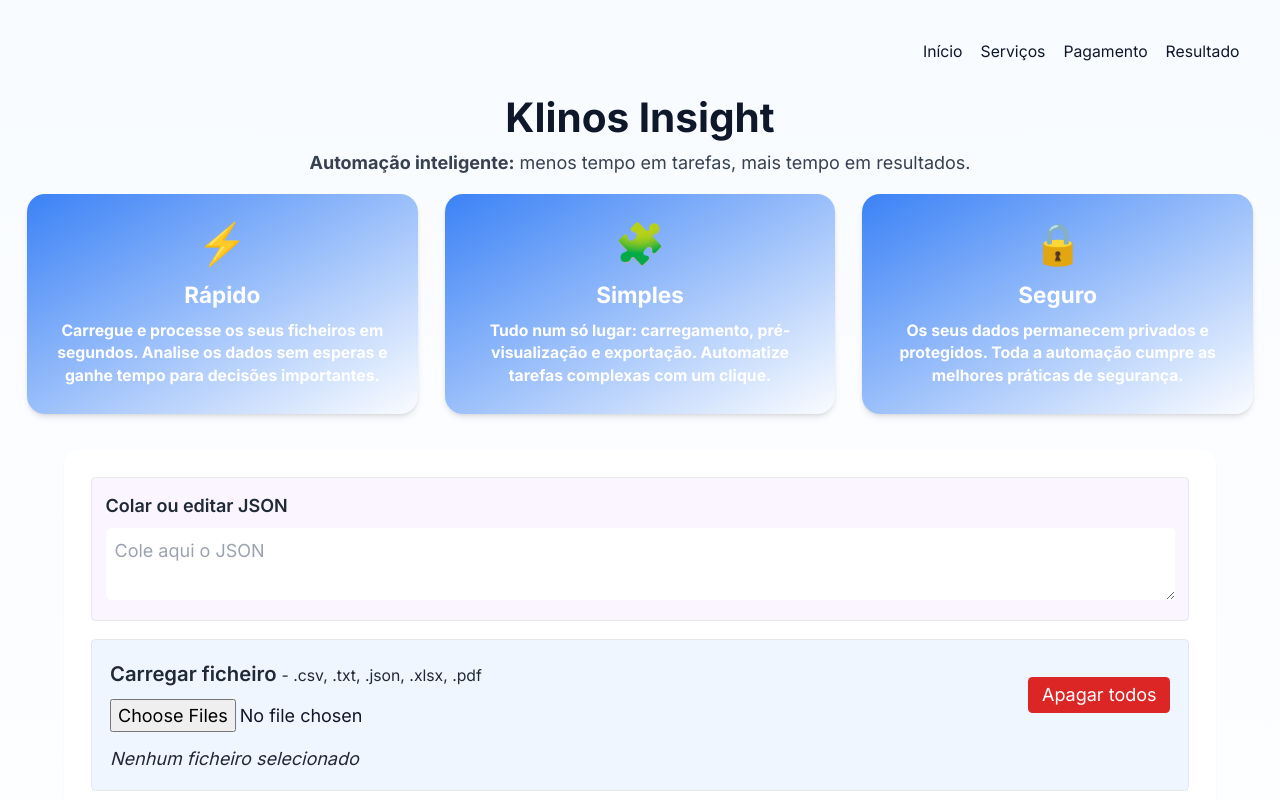
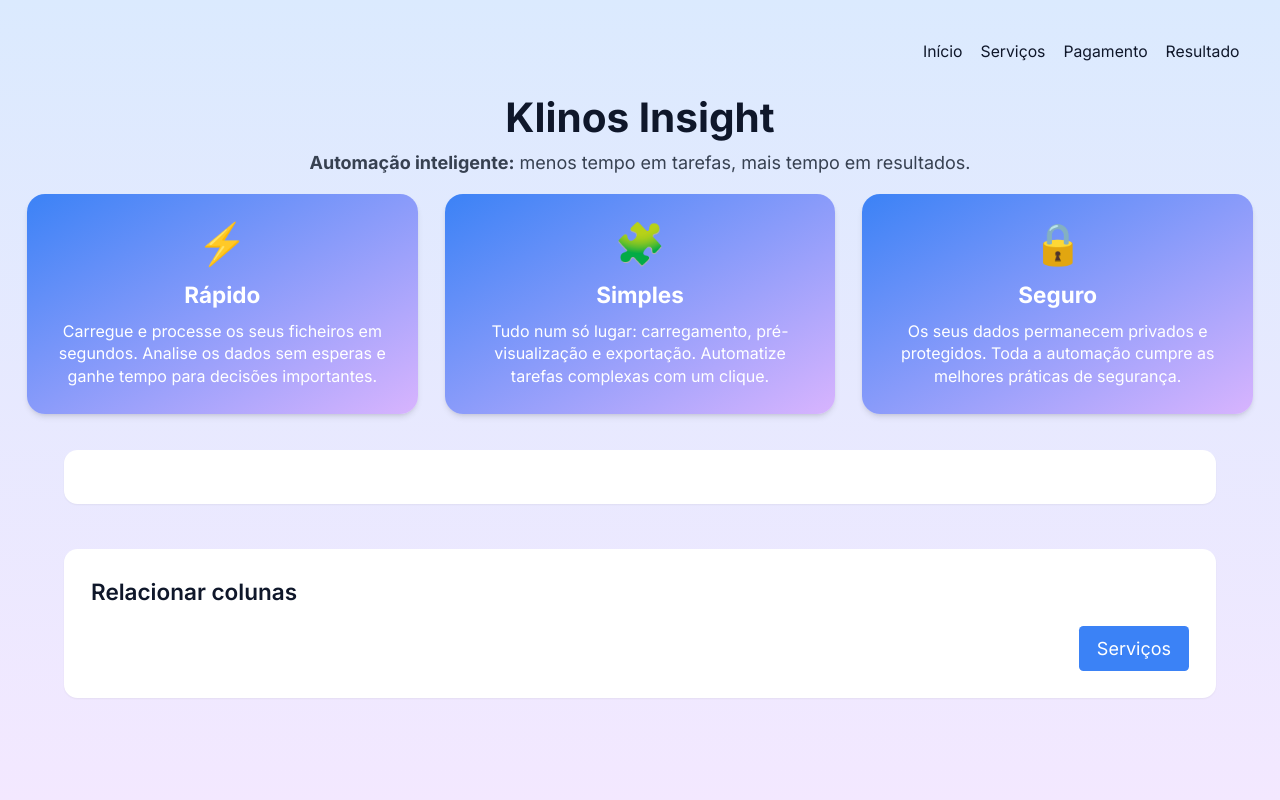
Before and after one commit to klinos3/klinos-App, a React (Create React App) app: page / in a window 1280 px wide. Shown: the top 800 px of the page. Built offline with nearby package versions, Linux system fonts and the light colour scheme.

Commit message:
update layout estetica

```diff
--- a/src/App.jsx
+++ b/src/App.jsx
@@ -146,10 +146,10 @@ export default function App() {
   };
 
   return (
-    <div className="min-h-screen p-6">
+    <div className="min-h-screen p-6 bg-gradient-to-b from-blue-100 to-purple-100">
       {/* Top bar: menus à direita */}
-      <div className="flex justify-end p-3 mb-2">
-        <nav className="flex gap-4 text-sm">
+      <div className="flex justify-end p-3 mb-2 text-sm">
+        <nav className="flex gap-4">
           <a className="hover:underline cursor-pointer">Início</a>
           <a className="hover:underline cursor-pointer">Serviços</a>
           <a className="hover:underline cursor-pointer">Pagamento</a>
@@ -167,7 +167,7 @@ export default function App() {
         >
           Klinos Insight
         </a>
-        <p className="mt-2 text-gray-700">
+        <p className="mt-2 text-gray-700 text-base">
           <strong>Automação inteligente:</strong> menos tempo em tarefas, mais tempo em resultados.
         </p>
       </header>
@@ -177,155 +177,35 @@ export default function App() {
         {cards.map((card, idx) => (
           <div
             key={idx}
-            className="bg-gradient-to-br from-blue-500 to-brandPurple rounded-2xl p-6 flex-1 text-white text-center shadow-md transform transition hover:scale-105"
+            className="bg-gradient-to-br from-blue-500 to-purple-300 rounded-2xl p-6 flex-1 text-white text-center shadow-md transform transition hover:scale-105"
           >
             <div className="text-4xl mb-3 font-bold">{card.icon}</div>
             <h2 className="text-xl font-bold mb-2">{card.title}</h2>
-            <p className="text-sm font-bold">{card.description}</p>
+            <p className="text-sm" style={{ fontSize: "16px" }}>{card.description}</p>
           </div>
         ))}
       </section>
 
-      {/* Área principal */}
+      {/* Área principal (JSON, Upload, Lista de ficheiros) */}
       <section className="bg-white p-6 rounded-xl max-w-5xl mx-auto mb-10 shadow-sm">
-        {/* Colar/editar JSON */}
-        <div className="p-3 border rounded mb-4 bg-purple-50">
-          <label className="text-gray-800 font-semibold">Colar ou editar JSON</label>
-          <textarea
-            value={jsonInput}
-            onChange={(e) => setJsonInput(e.target.value)}
-            placeholder="Cole aqui o JSON"
-            className="w-full p-2 mt-2 rounded h-16 text-gray-800"
-          />
-        </div>
+        {/* ... mantém todo o código existente desta seção igual */}
+      </section>
 
-        {/* Upload */}
-        <div className="p-4 border rounded bg-blue-50 mb-4">
-          <div className="flex items-center justify-between flex-wrap gap-3">
-            <div>
-              <div className="text-gray-800 font-semibold text-lg">
-                Carregar ficheiro{" "}
-                <span className="text-sm font-normal">
-                  - .csv, .txt, .json, .xlsx, .pdf
-                </span>
-              </div>
-              <input
-                type="file"
-                multiple
-                accept=".csv,.txt,.json,.xlsx,.pdf"
-                onChange={handleFileUpload}
-                className="mt-2"
-              />
-            </div>
-            <div className="flex gap-2">
-              <button
-                onClick={removeAll}
-                className="bg-red-600 text-white px-3 py-1 rounded hover:bg-red-700 transition"
-              >
-                Apagar todos
-              </button>
-            </div>
-          </div>
-          {filesData.length === 0 && (
-            <p className="text-gray-800 italic mt-3">Nenhum ficheiro selecionado</p>
-          )}
-        </div>
+      {/* Relacionar colunas */}
+      <section className="bg-white p-6 rounded-xl max-w-5xl mx-auto mb-10 shadow-sm">
+        <h3 className="text-xl font-semibold mb-4">Relacionar colunas</h3>
+        {/* ... mantém todo o código existente desta seção igual */}
 
-        {/* Lista de ficheiros */}
-        {filesData.map((f, index) => (
-          <div key={f.name + index} className="mb-4 border rounded bg-white">
-            <div className="flex justify-between items-center px-3 py-2 border-b">
-              <p className="font-semibold text-gray-800">
-                Ficheiro {index + 1}: {f.name} — {f.headers.length} colunas, {f.rows.length} linhas
-              </p>
-              <button
-                onClick={() => removeFile(f.name)}
-                className="text-red-600 hover:text-red-800"
-                title="Apagar este ficheiro"
-              >
-                🗑️
-              </button>
-            </div>
-
-            <div className="overflow-x-auto p-3">
-              <table className="min-w-full text-left border-collapse">
-                <thead>
-                  <tr className="bg-gray-100">
-                    {(f.headers.length ? f.headers : ["Conteúdo"]).map((h, i) => (
-                      <th key={i} className="px-2 py-1 border text-sm whitespace-nowrap">
-                        {h}
-                      </th>
-                    ))}
-                  </tr>
-                </thead>
-                <tbody>
-                  {f.rows.slice(0, 5).map((row, rIdx) => (
-                    <tr
-                      key={rIdx}
-                      className={rIdx % 2 === 0 ? "bg-white" : "bg-gray-50"}
-                    >
-                      {row.map((cell, cIdx) => (
-                        <td
-                          key={cIdx}
-                          className="px-2 py-1 border text-sm whitespace-nowrap"
-                        >
-                          {String(cell ?? "")}
-                        </td>
-                      ))}
-                    </tr>
-                  ))}
-                </tbody>
-              </table>
-            </div>
-          </div>
-        ))}
-
-        {/* Botão Serviços */}
+        {/* Novo botão Serviços abaixo */}
         <div className="flex justify-end mt-4">
           <a
             href="/servicos"
-            className="bg-brandBlue text-white rounded px-4 py-2 hover:bg-blue-900 transition"
+            className="bg-blue-500 text-white rounded px-4 py-2 hover:bg-blue-600 transition"
           >
             Serviços
           </a>
         </div>
       </section>
-
-      {/* Relacionar colunas */}
-      <section className="bg-white p-6 rounded-xl max-w-5xl mx-auto mb-10 shadow-sm">
-        <h3 className="text-xl font-semibold mb-4">Relacionar colunas</h3>
-        {filesData.length > 1 ? (
-          <>
-            {filesData.map((file) => (
-              <div key={file.name} className="mb-3">
-                <label className="block font-medium mb-1">{file.name}</label>
-                <select
-                  className="border p-2 rounded w-full"
-                  onChange={(e) => setRelationForFile(file.name, e.target.value)}
-                  value={relations[file.name] || ""}
-                >
-                  <option value="">-- escolher coluna chave --</option>
-                  {file.headers.map((col, i) => (
-                    <option key={i} value={col}>
-                      {col}
-                    </option>
-                  ))}
-                </select>
-              </div>
-            ))}
-            <div className="mt-4">
-              <p className="text-sm text-gray-700">Relações guardadas (por ficheiro):</p>
-              <pre className="bg-gray-50 p-2 rounded mt-2 text-sm">
-                {JSON.stringify(relations, null, 2)}
-              </pre>
-            </div>
-          </>
-        ) : (
-          <p className="text-gray-600 italic">
-            Carregue pelo menos 2 ficheiros para relacionar colunas.
-          </p>
-        )}
-      </section>
     </div>
   );
 }
```
